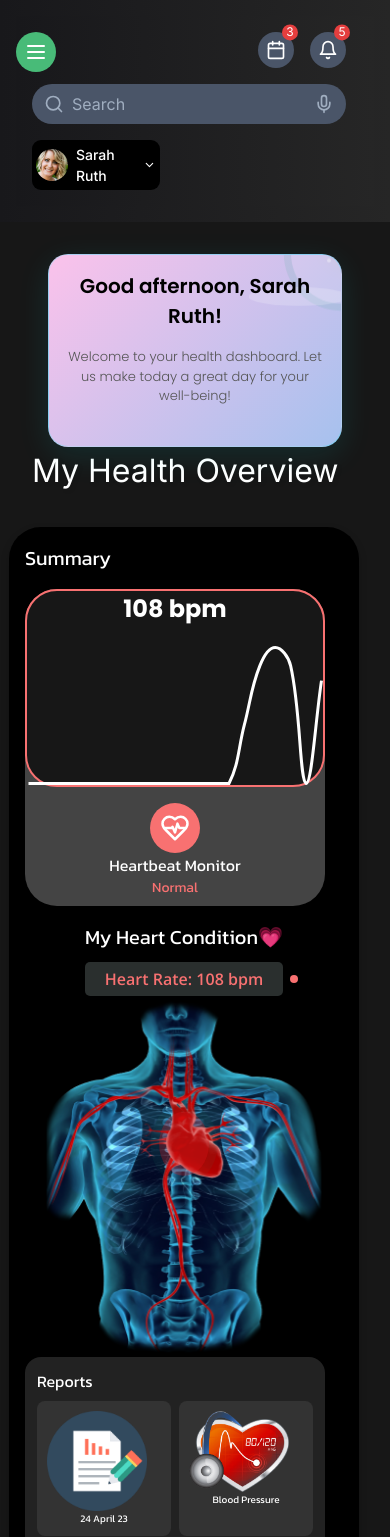
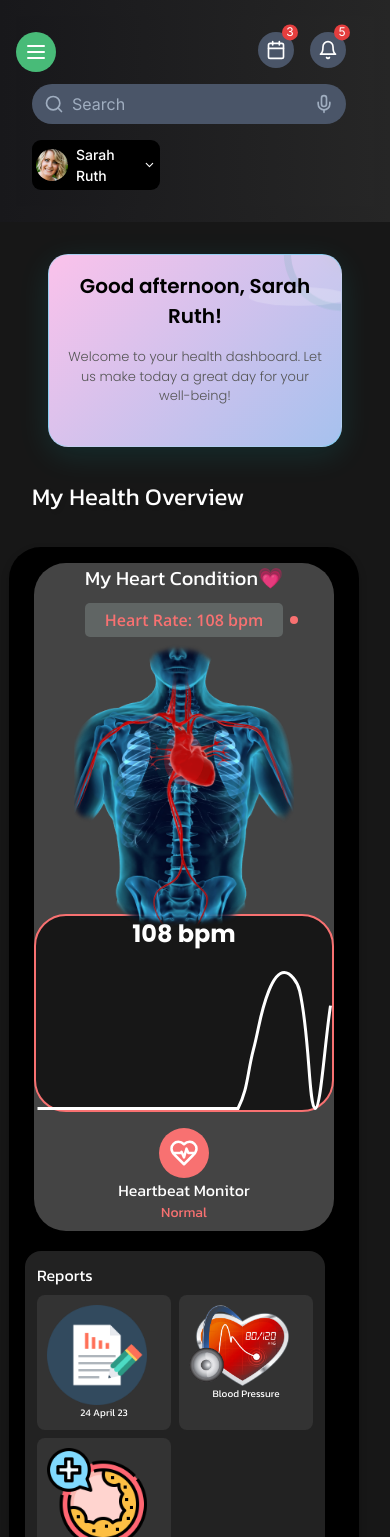
Before and after one commit to CHEGEBB/healthmasterv2, a Next.js app: page /dashboard in a window 390 px wide. Shown: the top 1537 px of the page. Built offline with nearby package versions, Linux system fonts and the light colour scheme.

Commit message:
refactor: Update HeartRateGraph component for responsive layout and styling

```diff
--- a/components/cards/HeartRateGraph.jsx
+++ b/components/cards/HeartRateGraph.jsx
@@ -47,10 +47,10 @@ export default function HeartRateGraph() {
     maintainAspectRatio: false,
     scales: {
       x: {
-        display: false, // Hide X-axis
+        display: false,
       },
       y: {
-        display: false, // Hide Y-axis
+        display: false,
       },
     },
     plugins: {
@@ -62,8 +62,16 @@ export default function HeartRateGraph() {
 
   return (
     <div className="heart-diagnosis-container">
-      <h1>Summary</h1>
       <div className="heart-diagnosis">
+      <div className="heart-cont">
+    <div className="details">
+      <h1>My Heart Condition💗</h1>
+      <p>Heart Rate: {heartRate} bpm</p>
+    </div>
+      <div className="heart-image">
+        <Image src="/assets/images/heart.png" width={200} height={200} alt="Heart Icon" />
+      </div>
+    </div>
         <div className="heart-rate-box">
           <div className="heart-rate-value">{heartRate} bpm</div>
           <div className="heartbeat-chart">
@@ -80,15 +88,7 @@ export default function HeartRateGraph() {
           </div>
         </div>
       </div>
-      <div className="heart-cont">
-    <div className="details">
-      <h1>My Heart Condition💗</h1>
-      <p>Heart Rate: {heartRate} bpm</p>
-    </div>
-      <div className="heart-image">
-        <Image src="/assets/images/heart.png" width={200} height={200} alt="Heart Icon" />
-      </div>
-    </div>
+
 
       <div className="reports-section">
         <h2>Reports</h2>
--- a/package.json
+++ b/package.json
@@ -49,6 +49,7 @@
     "react-echarts": "^0.1.1",
     "react-modal": "^3.16.1",
     "react-phone-input-2": "^2.15.1",
+    "react-responsive": "^10.0.0",
     "recharts": "^2.12.7",
     "sass": "^1.77.8",
     "tailwind-merge": "^2.5.2",
--- a/sass/healthDashboard.scss
+++ b/sass/healthDashboard.scss
@@ -7,6 +7,20 @@ $text-color: #333;
 $glass-bg: rgba(255, 255, 255, 0.25);
 $glass-border: 1px solid rgba(255, 255, 255, 0.18);
 $glass-shadow: 0 8px 32px 0 rgba(31, 38, 135, 0.37);
+
+// Responsive mixins
+@mixin for-phone-only {
+  @media (max-width: 599px) { @content; }
+}
+@mixin for-tablet-portrait-up {
+  @media (min-width: 600px) and (max-width: 899px) { @content; }
+}
+@mixin for-tablet-landscape-up {
+  @media (min-width: 900px) and (max-width: 1199px) { @content; }
+}
+@mixin for-desktop-up {
+  @media (min-width: 1200px) { @content; }
+}
 
 .health-dashboard {
   max-width: 1920px;
@@ -24,6 +38,13 @@ $glass-shadow: 0 8px 32px 0 rgba(31, 38, 135, 0.37);
       font-size: 2.5rem;
       color: white;
       text-shadow: 2px 2px 4px rgba(0, 0, 0, 0.1);
+      @include  for-phone-only{
+        // max-width: 350px !important;
+        text-align: center;
+        font-family: $font-kanit !important;
+        font-size: 1.5rem !important;
+        margin-top: 2rem  !important;
+      }
     }
 
     .user-profile {
--- a/sass/heartRate.scss
+++ b/sass/heartRate.scss
@@ -62,6 +62,7 @@
       flex-direction: column;
       height: auto;
       width: 300px;
+      margin: 0 auto;
     }
 
     .heart-rate-box {
```
Also changed, not shown: public/assets/images/welcome.png (renamed from public/assets/images/onboarding-img.png), 1 other file (tests, documents, lock files or other folders).
